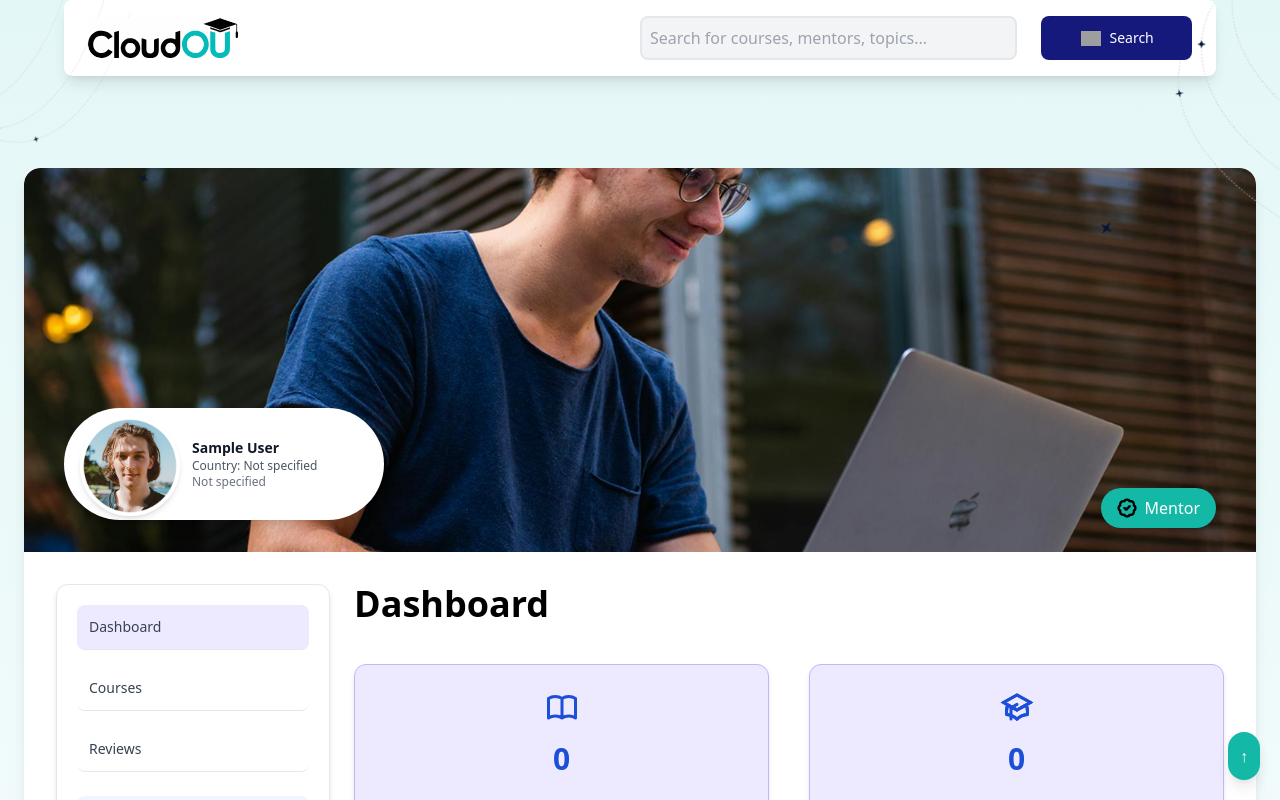
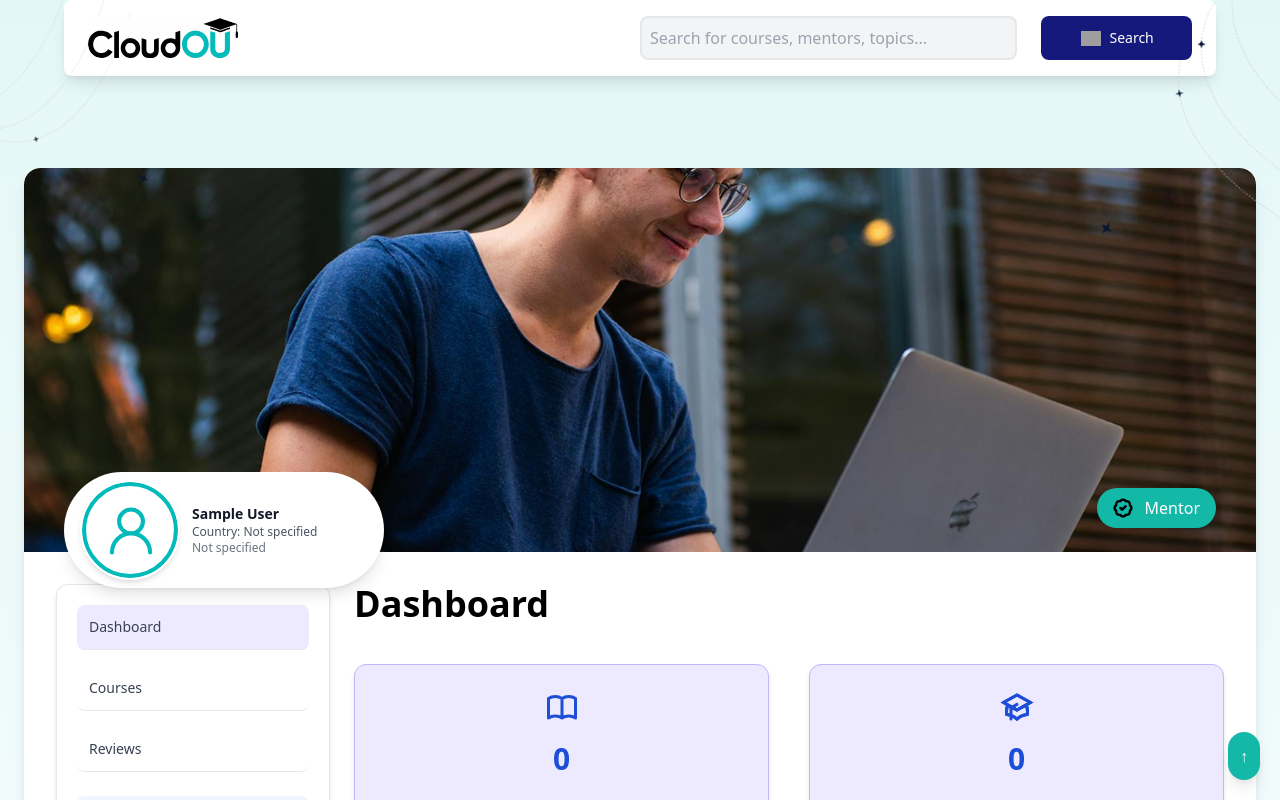
Before and after one commit to himanshuIntoAi/course-viewer-mvp, a Next.js app: page /mentor-dashboard in a window 1280 px wide. Shown: the top 800 px of the page. Built offline with nearby package versions, Linux system fonts and the light colour scheme; no server answers; sample sign-in values are in the browser's storage; grey boxes are pictures that could not be loaded.

Commit message:
vd-build-IN-V121032025

```diff
--- a/components/mentor-dashboard/mentor-dashboard.tsx
+++ b/components/mentor-dashboard/mentor-dashboard.tsx
@@ -19,13 +19,22 @@ interface User {
 
 export default function MentorDashboard() {
   const [user, setUser] = useState<User | null>(null);
+  const [isClient, setIsClient] = useState(false);
   const [menuItems] = useState([
     'Dashboard',
     'Courses',
     'Reviews'
   ]);
 
+  // Set isClient to true when component mounts
   useEffect(() => {
+    setIsClient(true);
+  }, []);
+
+  useEffect(() => {
+    // Only run on client side
+    if (!isClient) return;
+
     // Get user data from localStorage or session
     const getUserData = () => {
       try {
@@ -38,7 +47,7 @@ export default function MentorDashboard() {
             user_id: parsedUser.id || parsedUser.user_id || 123456,
             display_name: parsedUser.name || parsedUser.display_name || 'Mentor User',
             email: parsedUser.email || 'mentor@example.com',
-            profile_image: parsedUser.image || parsedUser.profile_image || parsedUser.avatar_url || parsedUser.picture || '/images/user-avatar.png',
+            profile_image: parsedUser.image || parsedUser.profile_image || parsedUser.avatar_url || parsedUser.picture || '/images/user-icon.svg',
             country: parsedUser.country || parsedUser.location || 'Not specified',
             age: parsedUser.age || null,
             specialty: parsedUser.specialty || 'Not specified',
@@ -52,7 +61,7 @@ export default function MentorDashboard() {
             user_id: 123456,
             display_name: 'Demo Mentor',
             email: 'mentor@example.com',
-            profile_image: '/images/user-avatar.png',
+            profile_image: '/images/user-icon.svg',
             country: 'Not specified',
             specialty: 'Not specified',
             provider: '',
@@ -67,7 +76,7 @@ export default function MentorDashboard() {
           user_id: 123456,
           display_name: 'Demo Mentor',
           email: 'mentor@example.com',
-          profile_image: '/images/user-avatar.png',
+          profile_image: '/images/user-icon.svg',
           country: 'Not specified',
           specialty: 'Not specified',
           provider: '',
@@ -78,47 +87,63 @@ export default function MentorDashboard() {
     };
 
     getUserData();
-  }, []);
+  }, [isClient]);
 
-  if (!user) {
-    return <div>Loading...</div>;
-  }
+  // Use a default user for initial server-side rendering
+  const displayUser = user || {
+    user_id: 123456,
+    display_name: 'Demo Mentor',
+    email: 'mentor@example.com',
+    profile_image: '/images/user-icon.svg',
+    country: 'Not specified',
+    specialty: 'Not specified',
+    provider: '',
+    courses_created: 0,
+    mentees: 0
+  };
 
   return (
     <div className="min-h-screen flex flex-col items-center p-6">
       <div className="max-w-7xl w-full bg-white rounded-2xl shadow-lg overflow-hidden">
         {/* Profile Section */}
         <div className="relative w-full h-96">
+          <div style={{ position: 'relative', width: '100%', height: '384px' }}>
             <Image
               src="/images/hero.png"
               alt="Background"
-            layout="fill"
-            objectFit="cover"
+              fill
+              sizes="100vw"
+              style={{ objectFit: 'cover' }}
               className="rounded-t-2xl"
+              priority
             />
-          <div className="relative top-[30vh] left-10 w-[25vw] bg-white px-4 py-2 rounded-full shadow-lg flex items-center gap-3">
-            <div className="w-26 h-24">
+          </div>
+          <div className="relative top-[-10vh] left-10 w-[25vw] bg-white px-4 py-2 rounded-full shadow-lg flex items-center gap-3">
+            <div className="relative" style={{ width: '100px', height: '100px' }}>
               <Image
-                src={user.profile_image || "/images/user-avatar.png"}
+                src={displayUser.profile_image}
                 alt="Mentor Avatar"
                 width={100}
                 height={100}
                 className="rounded-full border-2 border-white shadow-md object-cover"
+                priority
               />
-              {user.provider && (
-                <div className="absolute mt-[-20px] ml-[75px] bg-blue-500 text-white text-xs p-1 rounded-full">
-                  {user.provider}
+              {isClient && displayUser.provider && (
+                <div className="absolute bottom-0 right-0 bg-blue-500 text-white text-xs p-1 rounded-full">
+                  {displayUser.provider}
                 </div>
               )}
             </div>
             <div className=''>
-              <h2 className="text-sm font-bold text-gray-900">{user.display_name}</h2>
-              <p className="text-xs text-gray-600">Country: {user.country || 'Not specified'}{user.age ? ` • Age: ${user.age}` : ''}</p>
-              <p className="text-xs text-gray-500">{user.specialty || 'Specialty not specified'}</p>
+              <h2 className="text-sm font-bold text-gray-900">{displayUser.display_name}</h2>
+              <p className="text-xs text-gray-600">Country: {displayUser.country || 'Not specified'}{displayUser.age ? ` • Age: ${displayUser.age}` : ''}</p>
+              <p className="text-xs text-gray-500">{displayUser.specialty || 'Specialty not specified'}</p>
             </div>
           </div>
           <div className="absolute top-[40vh] right-10 flex items-center gap-2 bg-teal-500 text-white px-4 py-2 rounded-full shadow-md">
+            <div className="relative w-5 h-5 mr-1">
               <Image src="/images/badge-check.png" alt="Verified Badge" width={20} height={20} />
+            </div>
             <span>Mentor</span>
           </div>
         </div>
@@ -175,12 +200,12 @@ export default function MentorDashboard() {
             <div className="grid grid-cols-2 gap-10">
               <div className="bg-violet-100 p-6 rounded-xl shadow-md text-center border border-violet-300 space-y-4">
                 <HiOutlineBookOpen className="text-blue-700 text-4xl mx-auto mb-2 "/>
-                <p className="text-3xl font-extrabold text-blue-700">{user.courses_created || 0}</p>
+                <p className="text-3xl font-extrabold text-blue-700">{displayUser.courses_created || 0}</p>
                 <p className="text-gray-600 text-lg">Courses Created</p>
               </div>
               <div className="bg-violet-100 p-6 rounded-xl shadow-md text-center border border-violet-300 space-y-4">
                 <HiOutlineAcademicCap className="text-blue-700 text-4xl mx-auto mb-2" />
-                <p className="text-3xl font-extrabold text-blue-700">{user.mentees || 0}</p>
+                <p className="text-3xl font-extrabold text-blue-700">{displayUser.mentees || 0}</p>
                 <p className="text-gray-600 text-lg">Mentees</p>
               </div>
             </div>
--- a/components/student-dashboard/student-dashboard.tsx
+++ b/components/student-dashboard/student-dashboard.tsx
@@ -19,6 +19,7 @@ interface User {
 
 export default function StudentDashboard() {
   const [user, setUser] = useState<User | null>(null);
+  const [isClient, setIsClient] = useState(false);
   const [menuItems] = useState([
     'Dashboard',
     'My Profile',
@@ -29,7 +30,15 @@ export default function StudentDashboard() {
     'Log out',
   ]);
 
+  // Set isClient to true when component mounts
   useEffect(() => {
+    setIsClient(true);
+  }, []);
+
+  useEffect(() => {
+    // Only run on client side
+    if (!isClient) return;
+
     // Get user data from localStorage or session
     const getUserData = () => {
       try {
@@ -42,7 +51,7 @@ export default function StudentDashboard() {
             user_id: parsedUser.id || parsedUser.user_id || 123456,
             display_name: parsedUser.name || parsedUser.display_name || 'Student User',
             email: parsedUser.email || 'student@example.com',
-            profile_image: parsedUser.image || parsedUser.profile_image || parsedUser.avatar_url || parsedUser.picture || '/images/default-avatar.png',
+            profile_image: parsedUser.image || parsedUser.profile_image || parsedUser.avatar_url || parsedUser.picture || '/images/user-icon.svg',
             is_student: true,
             is_instructor: false,
             country: parsedUser.country || parsedUser.location || 'Not specified',
@@ -56,7 +65,7 @@ export default function StudentDashboard() {
             user_id: 123456,
             display_name: 'Demo Student',
             email: 'student@example.com',
-            profile_image: '/images/default-avatar.png',
+            profile_image: '/images/user-icon.svg',
             is_student: true,
             is_instructor: false,
             country: 'Not specified',
@@ -72,7 +81,7 @@ export default function StudentDashboard() {
           user_id: 123456,
           display_name: 'Demo Student',
           email: 'student@example.com',
-          profile_image: '/images/default-avatar.png',
+          profile_image: '/images/user-icon.svg',
           is_student: true,
           is_instructor: false,
           country: 'Not specified',
@@ -84,11 +93,21 @@ export default function StudentDashboard() {
     };
 
     getUserData();
-  }, []);
+  }, [isClient]);
 
-  if (!user) {
-    return <div>Loading...</div>;
-  }
+  // Use a default user for initial server-side rendering
+  const displayUser = user || {
+    user_id: 123456,
+    display_name: 'Demo Student',
+    email: 'student@example.com',
+    profile_image: '/images/user-icon.svg',
+    is_student: true,
+    is_instructor: false,
+    country: 'Not specified',
+    courses_enrolled: 0,
+    locations: [],
+    provider: ''
+  };
 
   return (
     <div className="min-h-screen flex flex-col items-center p-4">
@@ -99,34 +118,35 @@ export default function StudentDashboard() {
             <div className="bg-white p-6 rounded-xl shadow-md">
               {/* Profile Section */}
               <div className="text-center mb-6">
-                <div className="relative w-24 h-24 mx-auto mb-4">
+                <div className="relative mx-auto mb-4" style={{ width: '96px', height: '96px' }}>
                   <Image
-                    src={user.profile_image || "/images/default-avatar.png"}
+                    src={displayUser.profile_image}
                     alt="Profile"
                     width={96}
                     height={96}
                     className="rounded-full object-cover"
+                    priority
                   />
-                  {user.provider && (
+                  {isClient && displayUser.provider && (
                     <div className="absolute bottom-0 right-0 bg-blue-500 text-white text-xs p-1 rounded-full">
-                      {user.provider}
+                      {displayUser.provider}
                     </div>
                   )}
                 </div>
-                <h3 className="text-xl font-semibold text-gray-800">{user.display_name}</h3>
-                <p className="text-gray-500">{user.email}</p>
-                <p className="text-gray-500">{user.country || 'Location not set'}</p>
+                <h3 className="text-xl font-semibold text-gray-800">{displayUser.display_name}</h3>
+                <p className="text-gray-500">{displayUser.email}</p>
+                <p className="text-gray-500">{displayUser.country || 'Location not set'}</p>
               </div>
 
               {/* Quick Stats */}
               <div className="border-t border-gray-200 pt-4 mb-6">
                 <div className="flex justify-between mb-2">
                   <span className="text-gray-600">Courses Enrolled</span>
-                  <span className="font-semibold">{user.courses_enrolled || 0}</span>
+                  <span className="font-semibold">{displayUser.courses_enrolled || 0}</span>
                 </div>
                 <div className="flex justify-between">
                   <span className="text-gray-600">Locations</span>
-                  <span className="font-semibold">{user.locations?.length || 0}</span>
+                  <span className="font-semibold">{displayUser.locations?.length || 0}</span>
                 </div>
               </div>
 
@@ -152,7 +172,7 @@ export default function StudentDashboard() {
             <div className="grid grid-cols-2 gap-10">
               <div className="bg-violet-100 p-6 rounded-xl shadow-md text-center border border-violet-300 space-y-4">
                 <HiOutlineBookOpen className="text-blue-700 text-4xl mx-auto mb-2" />
-                <p className="text-3xl font-extrabold text-blue-400">{user.courses_enrolled || 0}</p>
+                <p className="text-3xl font-extrabold text-blue-400">{displayUser.courses_enrolled || 0}</p>
                 <p className="text-gray-600 text-lg">Enrolled Courses</p>
               </div>
               <div className="bg-violet-100 p-6 rounded-xl shadow-md text-center border border-violet-300 space-y-4">
```
Lines whose indentation alone changed are shown as unchanged.
